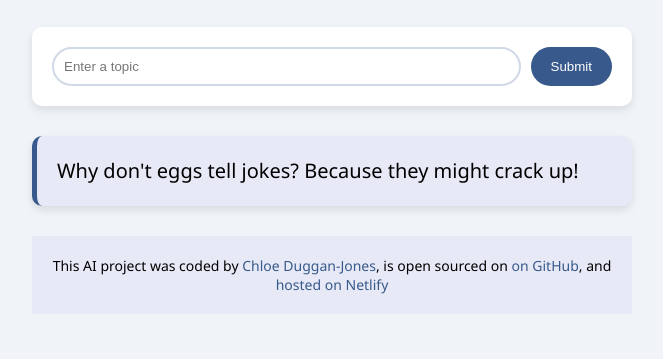
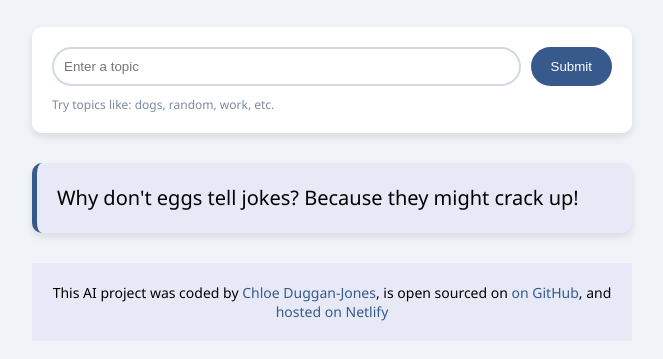
Before and after one commit to Chloedj/Project-Joke-App, a plain HTML site: page index.html in a window 1280 px wide. Shown: the part 147-506 px from the top of the page, without its empty margins (308-971 px from the left). Drawn offline with nearby package versions, Linux system fonts and the light colour scheme.

Commit message:
added suggestions for topics

```diff
--- a/index.html
+++ b/index.html
@@ -21,6 +21,7 @@
       </header>
       <main>
         <form id="joke-generator-form">
+          <div class="form-group">
             <input
               type="text"
               class="input"
@@ -29,6 +30,10 @@
               required
             />
             <input type="submit" class="button" />
+          </div>
+          <div class="input-examples">
+            Try topics like: dogs, random, work, etc.
+          </div>
         </form>
         <div class="answer" id="answer">
           Why don't eggs tell jokes? Because they might crack up!
--- a/src/style.css
+++ b/src/style.css
@@ -32,13 +32,23 @@ h1 {
 form {
     background-color: #fff;
     border-radius: 10px;
-    display: flex;
-    flex-wrap: wrap;
+
         box-shadow: 0 4px 8px rgba(0, 0, 0, 0.1);
     padding: 20px;
     margin-bottom: 30px;
 }
+.form-group {
+    display: flex;
+    flex-wrap: wrap;
+    margin-bottom: 10px;
 
+}
+.input-examples {
+    font-size: 12px;
+    color: #7a8aa2;
+    text-align: left;
+    margin-top: 10px;
+}
 .input {
     flex-grow: 1;
         margin-right: 10px;
```
Lines whose indentation alone changed are shown as unchanged.
